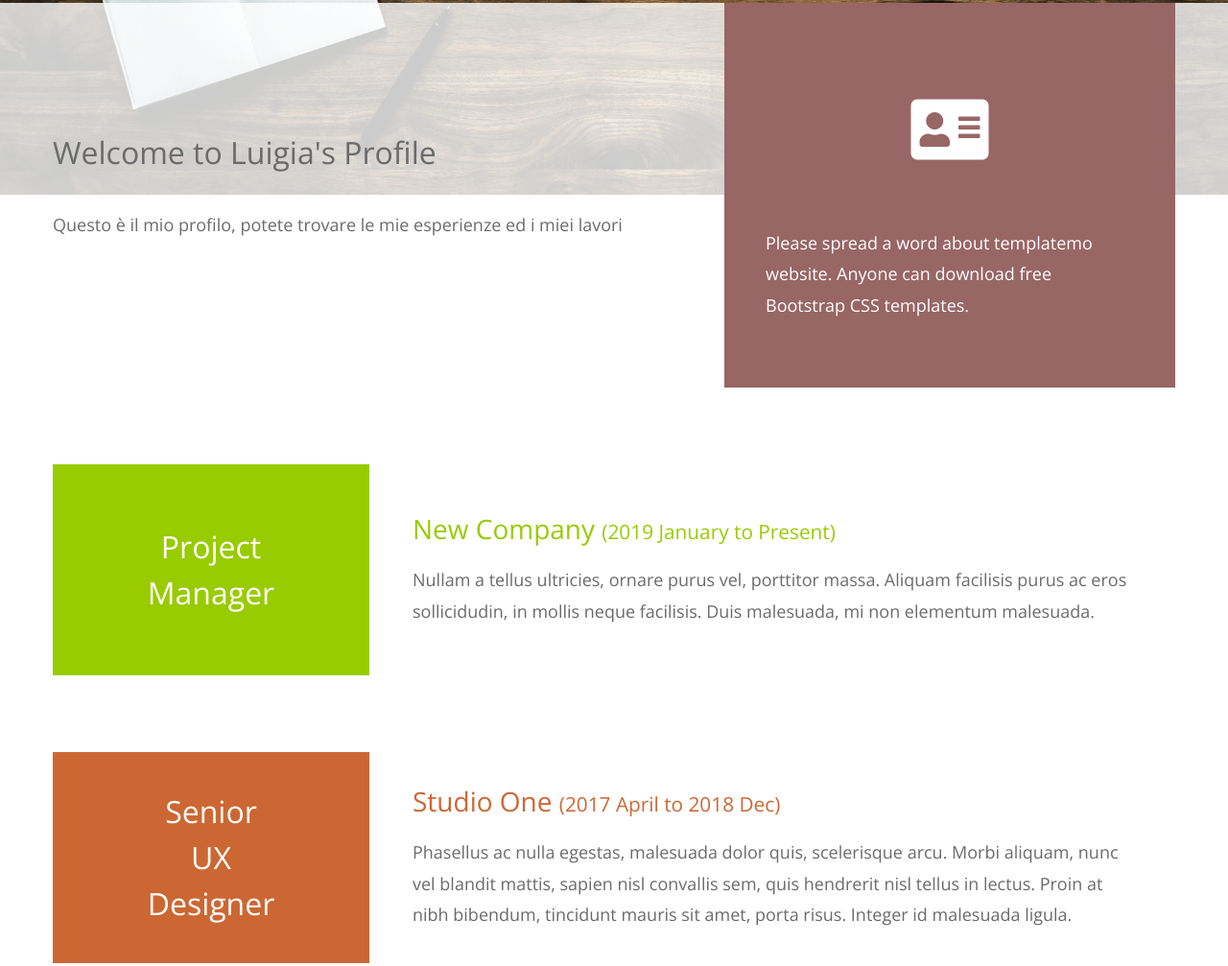
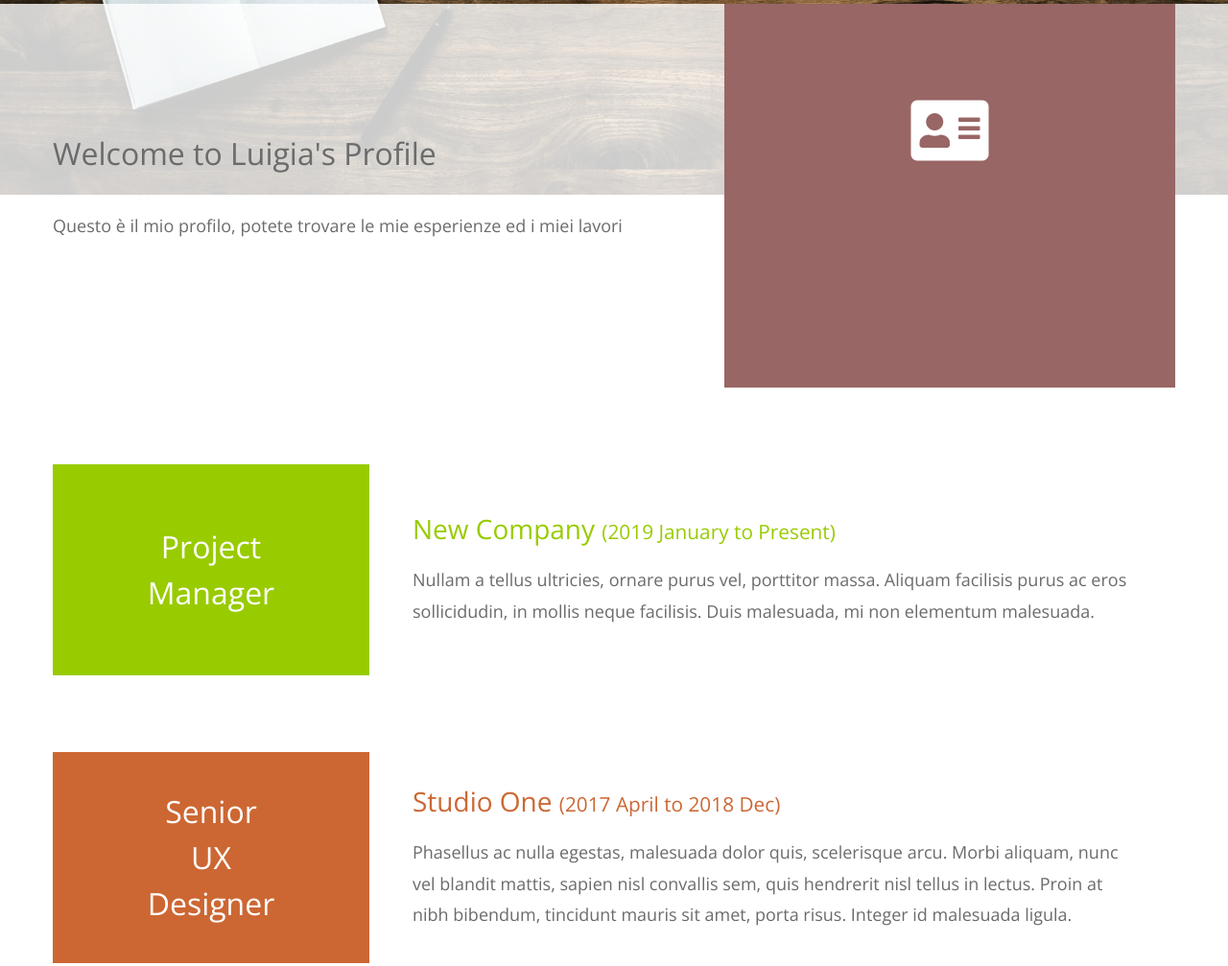
Before and after one commit to LuigiaP/LuigiaP.github.io, a plain HTML site: page index.html in a window 1280 px wide. Shown: the part 696-1703 px from the top of the page at 96% size. Drawn offline with nearby package versions, Linux system fonts and the light colour scheme.

Commit message:
Modifiche di fondo pagina

```diff
--- a/index.html
+++ b/index.html
@@ -49,9 +49,9 @@ https://templatemo.com/tm-530-mini-profile
             <div class="col-md-5">
               <div class="tm-welcome-right">
                 <i class="fas fa-4x fa-address-card p-3 tm-welcome-icon"></i>
-                <p class="mb-0">
-                  Please spread a word about templatemo website. Anyone can download free Bootstrap CSS templates.
-                </p>
+                <!--<p class="mb-0">
+
+                </p>-->
               </div>
             </div>
           </div>
@@ -145,7 +145,7 @@ https://templatemo.com/tm-530-mini-profile
     <!-- Contact section -->
     <div id="tmContact" class="parallax-window" data-parallax="scroll" data-image-src="img/mini-profile-bg-02.jpg">
       <div class="container-fluid">
-        <div class="row">
+       <!-- <div class="row">
           <div class="col-12">
             <div class="tm-contact-items-container">
               <div class="tm-contact-item">
@@ -170,7 +170,7 @@ https://templatemo.com/tm-530-mini-profile
               </div>
             </div>
           </div>
-        </div>
+        </div> -->
 
         <div class="row">
           <div class="col-12">
```
